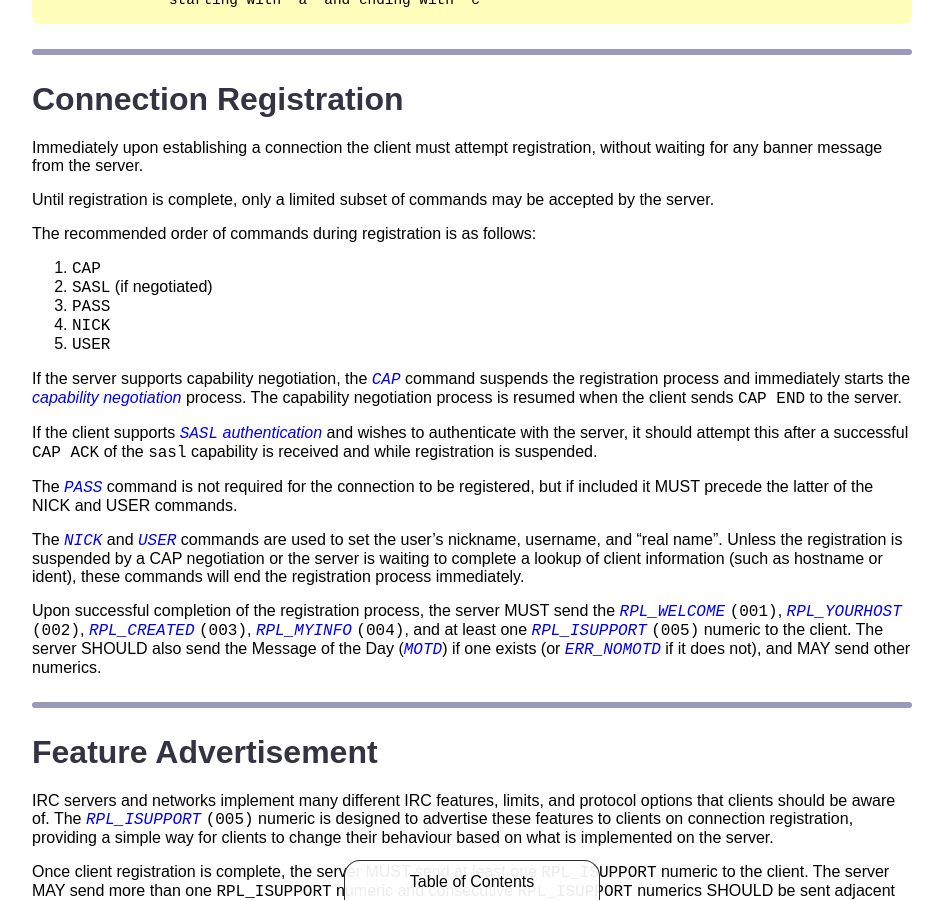
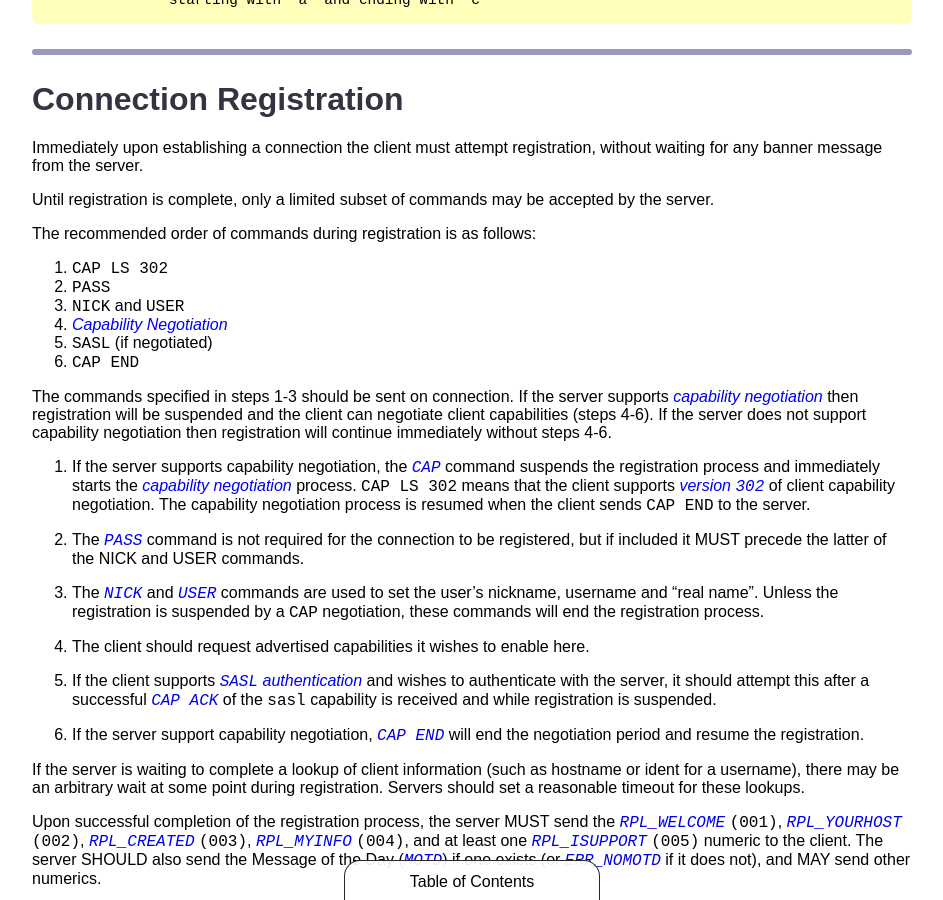
Before and after one commit to ircdocs/modern-irc, a Jekyll site: the page built from index.md, in a window 1280 px wide and 900 px high, scrolled down 9154 px. Shown: the whole window, without its empty margins (168-1111 px from the left). Built offline with Jekyll 4.4.1, drawn with Linux system fonts in a browser that asks for light colours.

Commit message:
connection-registration: Overhaul section, still a bit rough but better than what was there before

```diff
--- a/index.md
+++ b/index.md
@@ -396,19 +396,28 @@ Until registration is complete, only a limited subset of commands may be accepte
 
 The recommended order of commands during registration is as follows:
 
-1. `CAP`
-2. `SASL` (if negotiated)
-3. `PASS`
-4. `NICK`
-5. `USER`
+1. `CAP LS 302`
+2. `PASS`
+3. `NICK` and `USER`
+4. [Capability Negotiation](#capability-negotiation)
+5. `SASL` (if negotiated)
+6. `CAP END`
 
-If the server supports capability negotiation, the [`CAP`](#cap-message) command suspends the registration process and immediately starts the [capability negotiation](#capability-negotiation) process. The capability negotiation process is resumed when the client sends `CAP END` to the server.
+The commands specified in steps 1-3 should be sent on connection. If the server supports [capability negotiation](#capability-negotiation) then registration will be suspended and the client can negotiate client capabilities (steps 4-6). If the server does not support capability negotiation then registration will continue immediately without steps 4-6.
 
-If the client supports [`SASL` authentication](#authenticate-message) and wishes to authenticate with the server, it should attempt this after a successful `CAP ACK` of the `sasl` capability is received and while registration is suspended.
+1. If the server supports capability negotiation, the [`CAP`](#cap-message) command suspends the registration process and immediately starts the [capability negotiation](#capability-negotiation) process. `CAP LS 302` means that the client supports [version `302`](http://ircv3.net/specs/core/capability-negotiation-3.2.html) of client capability negotiation. The capability negotiation process is resumed when the client sends `CAP END` to the server.
 
-The [`PASS`](#pass-message) command is not required for the connection to be registered, but if included it MUST precede the latter of the NICK and USER commands.
+2. The [`PASS`](#pass-message) command is not required for the connection to be registered, but if included it MUST precede the latter of the NICK and USER commands.
 
-The [`NICK`](#nick-message) and [`USER`](#user-message) commands are used to set the user's nickname, username, and "real name". Unless the registration is suspended by a CAP negotiation or the server is waiting to complete a lookup of client information (such as hostname or ident), these commands will end the registration process immediately.
+3. The [`NICK`](#nick-message) and [`USER`](#user-message) commands are used to set the user's nickname, username and "real name". Unless the registration is suspended by a `CAP` negotiation, these commands will end the registration process.
+
+4. The client should request advertised capabilities it wishes to enable here.
+
+5. If the client supports [`SASL` authentication](#authenticate-message) and wishes to authenticate with the server, it should attempt this after a successful [`CAP ACK`](#cap-message) of the `sasl` capability is received and while registration is suspended.
+
+6. If the server support capability negotiation, [`CAP END`](#cap-message) will end the negotiation period and resume the registration.
+
+If the server is waiting to complete a lookup of client information (such as hostname or ident for a username), there may be an arbitrary wait at some point during registration. Servers should set a reasonable timeout for these lookups.
 
 Upon successful completion of the registration process, the server MUST send the [`RPL_WELCOME`](#rplwelcome-001) `(001)`, [`RPL_YOURHOST`](#rplyourhost-002) `(002)`, [`RPL_CREATED`](#rplcreated-003) `(003)`, [`RPL_MYINFO`](#rplmyinfo-004) `(004)`, and at least one [`RPL_ISUPPORT`](#rplisupport-005) `(005)` numeric to the client. The server SHOULD also send the Message of the Day ([`MOTD`](#motd-message)) if one exists (or [`ERR_NOMOTD`](#errnomotd-422) if it does not), and MAY send other numerics.
 
```
